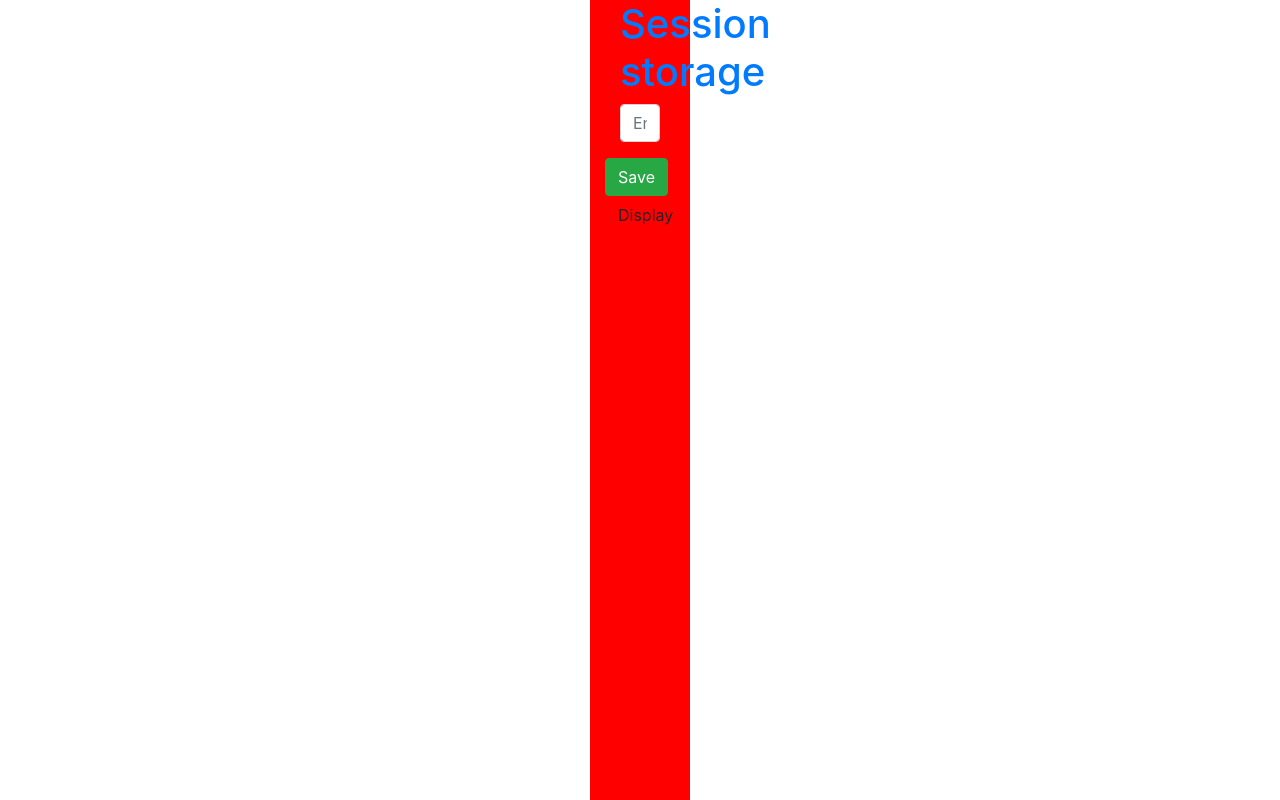
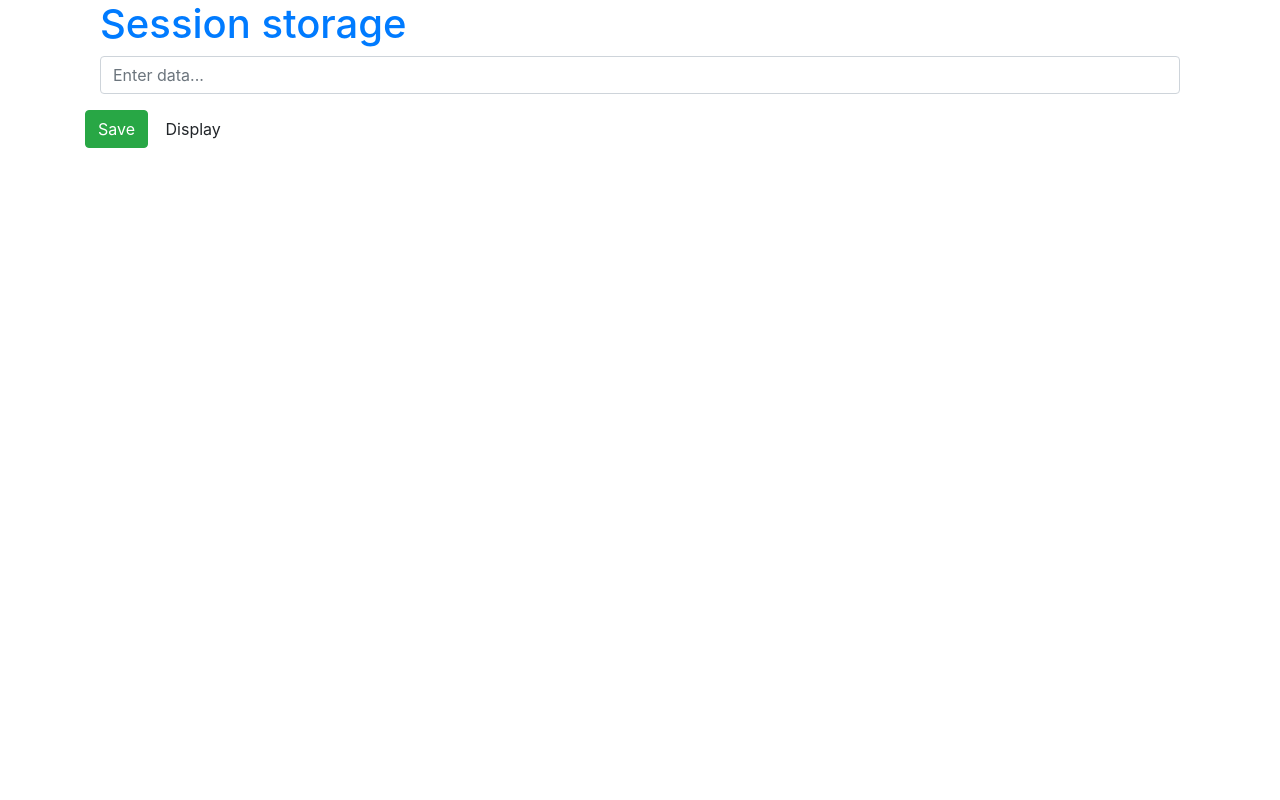
Before and after one commit to dhanushkumar-amk/JAVASCRIPT, a website: page DOM/SESSION-STORAGE/SESSION.HTML in a window 1280 px wide. Drawn offline with nearby package versions, Linux system fonts and the light colour scheme.

Commit message:
modified

```diff
--- a/DOM/SESSION-STORAGE/SESSION.HTML
+++ b/DOM/SESSION-STORAGE/SESSION.HTML
@@ -10,9 +10,9 @@
       href="https://cdn.usebootstrap.com/bootstrap/4.5.0/css/bootstrap.min.css" />
     <style>
       .container {
-        width: 100px;
+        width: 100%;
         height: 100vh;
-        background: red;
+        background: li;
       }
     </style>
   </head>
```
